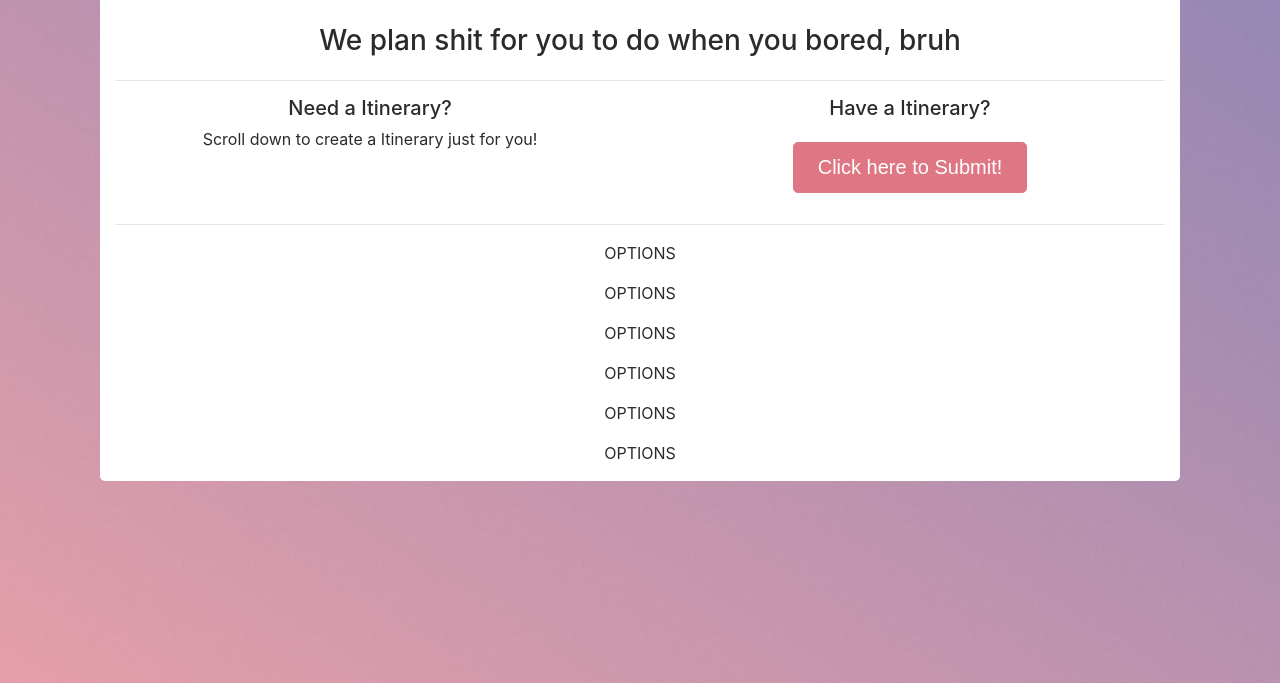
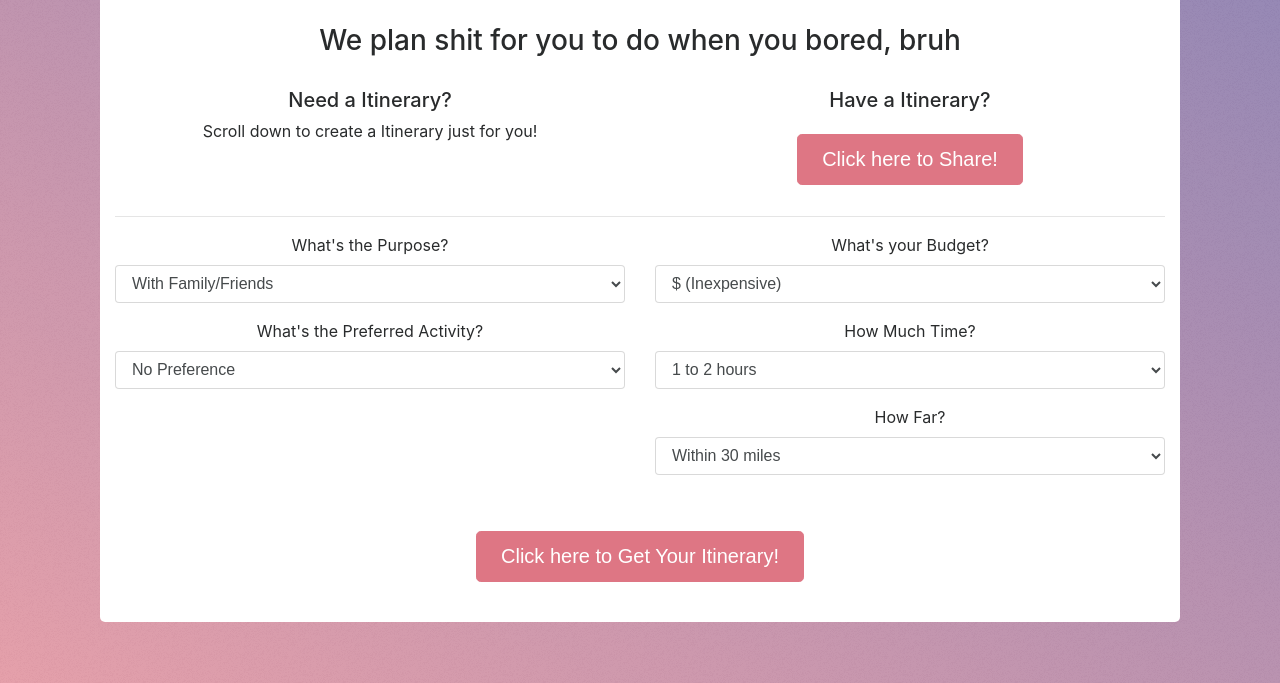
Before and after one commit to ttthao/NGHacks, a Django app: template project/voodoo_plans/template/home.html in a window 1280 px wide. Shown: the part 117-800 px from the top of the page. Run offline with Django 3.2, Linux system fonts and the light colour scheme; the template is opened without the code that fills it, so the values that code supplies are empty; some libraries are stand-ins or nearby versions.

Commit message:
v1 of home.html + started submit.html

```diff
--- a/project/voodoo_plans/template/home.html
+++ b/project/voodoo_plans/template/home.html
@@ -30,7 +30,7 @@
 				<h3>We plan shit for you to do when you bored, bruh</h3>
 			</div>
 		</div>
-		<hr>
+		<div class="container spacer"></div>
 		<div class="row">
 			<div class="col-sm-6 text-center">
 				<h5>Need a Itinerary?</h5>
@@ -38,21 +38,101 @@
 			</div>
 			<div class="col-sm-6 text-center">
 				<h5>Have a Itinerary?</h5>
-				<button type="button" class="btn btn-lg btn-primary btn-color btn-submit">Click here to Submit!</button>
+				<button type="button" class="btn btn-lg btn-primary btn-color btn-submit">Click here to Share!</button>
 			</div>
 		</div>
 		<hr>
 		<div class="row">
-			<div class="col-sm-12 text-center">
-				<p>OPTIONS</p>
-				<p>OPTIONS</p>
-				<p>OPTIONS</p>
-				<p>OPTIONS</p>
-				<p>OPTIONS</p>
-				<p>OPTIONS</p>
+			<div class="col-sm-6 text-center">
+				<div class="form-group">
+					<label for="select_purpose">What's the Purpose?</label>
+					<select class="form-control" id="purpose">
+						<option>With Family/Friends</option>
+						<option>On a Date</option>
+						<option>A Professional Meetup</option>
+						<option>By Yourself</option>
+						<option>For Recreation</option>
+					</select>
+				</div>
+				<div class="form-group">
+					<label for="select_activity">What's the Preferred Activity?</label>
+					<select class="form-control" id="activity">
+						<option>No Preference</option>
+						<option>Amusement Parks</option>
+						<option>Aquariums</option>
+						<option>Bars</option>
+						<option>Beaches</option>
+						<option>Hiking</option>
+						<option>Escape Games</option>
+						<option>Fitness</option>
+						<option>Festivals</option>
+						<option>Cinema</option>
+						<option>Restaurants</option>
+
+						<!--<option>Exercise</option>
+						<option>Outdoors</option>
+						<option>Movies</option>
+						<option>Museums</option>
+						<option>Performances</option>-->
+					</select>
+				</div>
+			</div>
+			<div class="col-sm-6 text-center">
+				<div class="form-group pad">
+					<label for="select_budget">What's your Budget?</label>
+					<select class="form-control" id="purpose">
+						<option>$ (Inexpensive)</option>
+						<option>$$ (Moderate)</option>
+						<option>$$$ (Pricey)</option>
+						<option>$$$$ (Ultra High-End)</option>
+					</select>
+				</div>
+				<!--<p>What's your Budget?</p>
+				<div class="btn-group" role="group" aria-label="budget">
+					<button type="button" class="btn btn-secondary">$</button>
+					<button type="button" class="btn btn-secondary">$$</button>
+					<button type="button" class="btn btn-secondary">$$$</button>
+					<button type="button" class="btn btn-secondary">$$$$</button>
+				</div>-->
+				<div class="form-group">
+					<label for="select_time">How Much Time?</label>
+					<select class="form-control" id="purpose">
+						<option>1 to 2 hours</option>
+						<option>2 to 5 hours</option>
+						<option>5+ hours</option>
+					</select>
+				</div>
+				<!--<p><br>How Much Time?</p>
+				<div class="btn-group" role="group" aria-label="time">
+					<button type="button" class="btn btn-secondary">1 - 2 hr</button>
+					<button type="button" class="btn btn-secondary">2 - 5 hr</button>
+					<button type="button" class="btn btn-secondary">5+ hr</button>
+				</div>-->
+				<div class="form-group">
+					<label for="select_distance">How Far?</label>
+					<select class="form-control" id="purpose">
+						<option>Within 30 miles</option>
+						<option>Within 50 miles</option>
+						<option>Over 70 miles</option>
+					</select>
+				</div>
+				<!--<p><br>How Far?</p>
+				<div class="btn-group" role="group" aria-label="distance">
+					<button type="button" class="btn btn-secondary">~15 mi</button>
+					<button type="button" class="btn btn-secondary">~30 mi</button>
+					<button type="button" class="btn btn-secondary">~60 mi</button>
+				</div>-->
 			</div>
 		</div>
+		<div class="container spacer"></div>
+		<div class="row">
+			<div class="col-sm-12 text-center">
+				<button type="button" class="btn btn-lg btn-primary btn-color btn-submit">Click here to Get Your Itinerary!</button>
+			</div>
+		</div>
+		<div class="container spacer"></div>
 	</div>
+	<div class="container spacer"></div>
 
     <!-- SCRIPTS -->
     <script src="https://maxcdn.bootstrapcdn.com/bootstrap/4.0.0-alpha.6/js/bootstrap.min.js" integrity="sha384-vBWWzlZJ8ea9aCX4pEW3rVHjgjt7zpkNpZk+02D9phzyeVkE+jo0ieGizqPLForn" crossorigin="anonymous"></script>
--- a/project/voodoo_plans/template/submit.html
+++ b/project/voodoo_plans/template/submit.html
@@ -16,7 +16,7 @@
 	<!-- FONTS -->
 	<link href="https://fonts.googleapis.com/css?family=Julius+Sans+One|Open+Sans" rel="stylesheet">
 </head>
-<body>
+<body class="gradient_bg">
     <!-- SCRIPTS -->
     <script src="https://maxcdn.bootstrapcdn.com/bootstrap/4.0.0-alpha.6/js/bootstrap.min.js" integrity="sha384-vBWWzlZJ8ea9aCX4pEW3rVHjgjt7zpkNpZk+02D9phzyeVkE+jo0ieGizqPLForn" crossorigin="anonymous"></script>
 	<script src="//ajax.googleapis.com/ajax/libs/jquery/2.1.1/jquery.min.js"></script>
```
